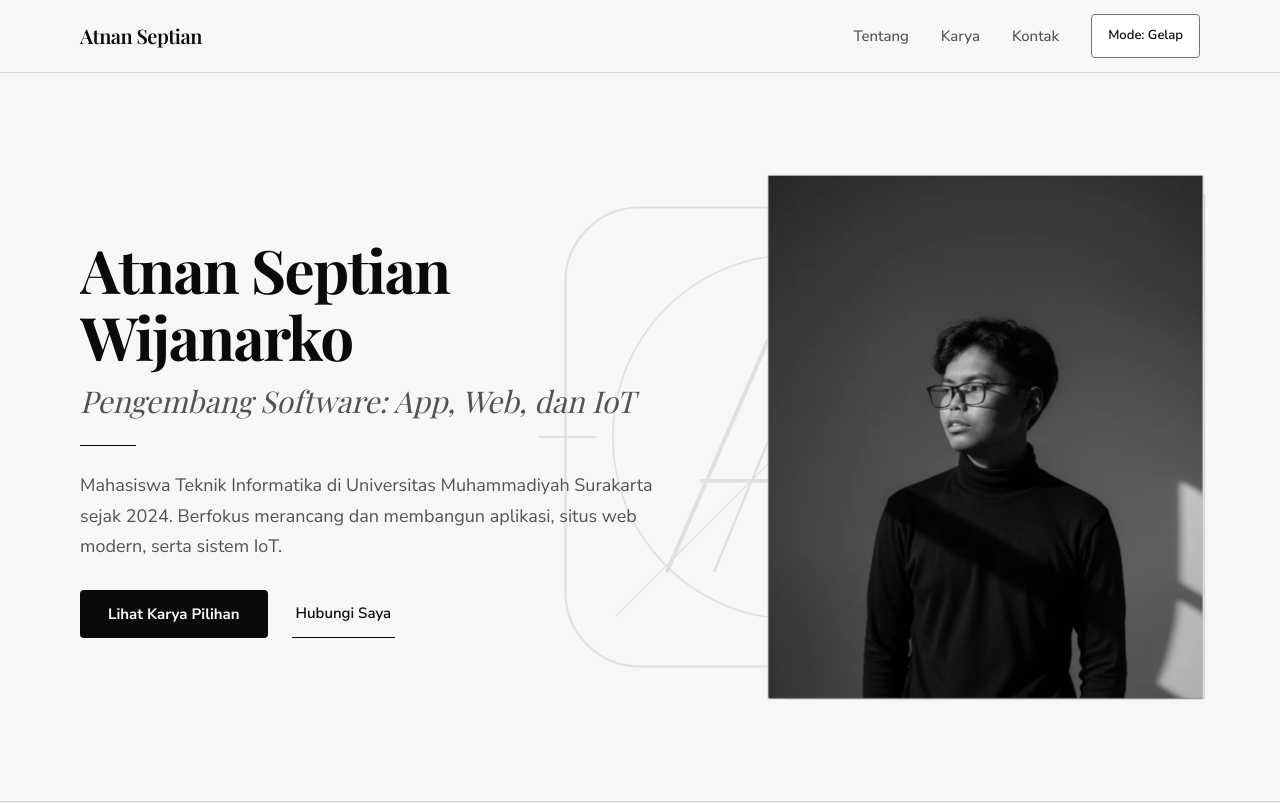
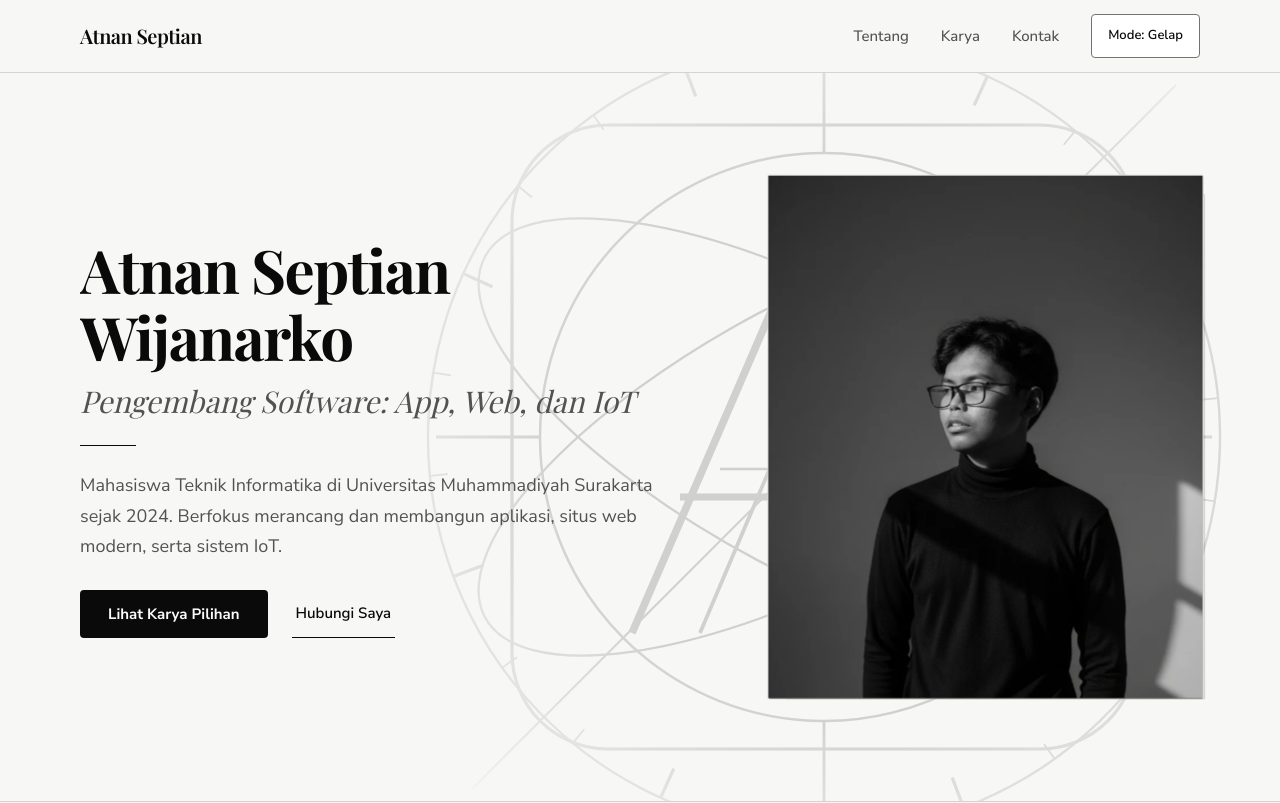
Before and after one commit to Atnan49/Portofolio, a React (Vite) app: page / in a window 1280 px wide. Shown: the top 803 px of the page. Built offline with nearby package versions, Linux system fonts and the light colour scheme; a web font is replaced by a local one.

Commit message:
Buat logo latar megah dengan animasi buku 3D terbuka dan mengecil di belakang

```diff
--- a/src/components/HeroSection.tsx
+++ b/src/components/HeroSection.tsx
@@ -1,12 +1,29 @@
 import { useEffect, useRef } from "react";
-import { animate, stagger, svg } from "animejs";
+import { animate, createSpring, createTimeline, stagger, svg } from "animejs";
 import { PORTFOLIO_PROFILE } from "../data/portfolio";
 import { SplitText, gsap, useGSAP } from "../lib/gsap";
 import { useAnimeTilt3D } from "../lib/useAnimeTilt3D";
 
+const RADIAL_TICKS = Array.from({ length: 24 }, (_, index) => {
+  const angle = (index * Math.PI) / 12;
+  const rInner = index % 3 === 0 ? 182 : 189;
+  const rOuter = 198;
+  return {
+    x1: Number((220 + Math.cos(angle) * rInner).toFixed(2)),
+    y1: Number((220 + Math.sin(angle) * rInner).toFixed(2)),
+    x2: Number((220 + Math.cos(angle) * rOuter).toFixed(2)),
+    y2: Number((220 + Math.sin(angle) * rOuter).toFixed(2)),
+    major: index % 3 === 0,
+  };
+});
+
 export function HeroSection() {
   const sectionRef = useRef<HTMLElement>(null);
   const markSvgRef = useRef<SVGSVGElement>(null);
+  const bookRef = useRef<HTMLDivElement>(null);
+  const bookInnerRef = useRef<HTMLDivElement>(null);
+  const bookCoverRef = useRef<HTMLDivElement>(null);
+  const emblemRef = useRef<HTMLDivElement>(null);
   const stage3dRef = useRef<HTMLDivElement>(null);
   const plane3dRef = useRef<HTMLDivElement>(null);
   const backdrop3dRef = useRef<HTMLDivElement>(null);
@@ -24,20 +41,105 @@ export function HeroSection() {
     if (window.matchMedia("(prefers-reduced-motion: reduce)").matches) return;
 
     const svgEl = markSvgRef.current;
-    if (!svgEl) return;
+    const bookEl = bookRef.current;
+    const bookInnerEl = bookInnerRef.current;
+    const bookCoverEl = bookCoverRef.current;
+    const emblemEl = emblemRef.current;
+    if (!svgEl || !bookEl || !bookInnerEl || !bookCoverEl || !emblemEl) return;
 
     const paths = svgEl.querySelectorAll(".js-mark-path");
-    if (paths.length === 0) return;
+    const drawables = paths.length > 0 ? svg.createDrawable(paths) : [];
+    const orbitRing = svgEl.querySelector(".js-hero-orbit-ring");
 
-    const drawAnim = animate(svg.createDrawable(paths), {
+    const tl = createTimeline();
+
+    tl.set(bookEl, { opacity: 0, scale: 0.65, y: 26 })
+      .set(bookInnerEl, { rotateX: 16, rotateY: -18 })
+      .set(bookCoverEl, { rotateY: 0 })
+      .set(emblemEl, { opacity: 0, scale: 0.2, y: 28 })
+      // 1. Buku monokrom muncul ke ruang 3D
+      .add(
+        bookEl,
+        {
+          opacity: [0, 1],
+          scale: [0.65, 1],
+          y: [26, 0],
+          duration: 380,
+          ease: "outExpo",
+        },
+        0
+      )
+      // 2. Sampul buku terbuka lebar dalam 3D
+      .add(
+        bookInnerEl,
+        {
+          rotateX: 8,
+          rotateY: 0,
+          duration: 580,
+          ease: "inOutExpo",
+        },
+        300
+      )
+      .add(
+        bookCoverEl,
+        {
+          rotateY: [0, -158],
+          duration: 620,
+          ease: "inOutExpo",
+        },
+        300
+      )
+      // 3. Logo monogram mekar keluar dari dalam buku sambil digambar
+      .add(
+        emblemEl,
+        {
+          opacity: [0, 1],
+          scale: [0.2, 1],
+          y: [28, 0],
+          duration: 920,
+          ease: createSpring({ stiffness: 165, damping: 18 }),
+        },
+        620
+      );
+
+    if (drawables.length > 0) {
+      tl.add(
+        drawables,
+        {
           draw: ["0 0", "0 1"],
-      duration: 1300,
-      delay: stagger(75, { start: 180 }),
-      ease: "inOutExpo",
-    });
+          duration: 1120,
+          delay: stagger(18),
+          ease: "outExpo",
+        },
+        640
+      );
+    }
+
+    // 4. Buku mengecil ke belakang logo lalu menghilang
+    tl.add(
+      bookEl,
+      {
+        scale: [1, 0.14],
+        y: [0, 18],
+        opacity: [1, 0],
+        duration: 560,
+        ease: "inExpo",
+      },
+      1060
+    );
+
+    const orbitAnim = orbitRing
+      ? animate(orbitRing, {
+          rotate: 360,
+          duration: 90000,
+          loop: true,
+          ease: "linear",
+        })
+      : null;
 
     return () => {
-      drawAnim.revert();
+      tl.revert();
+      orbitAnim?.revert();
     };
   }, []);
 
@@ -133,7 +235,9 @@ export function HeroSection() {
           );
 
         gsap.to(".js-hero-mark-layer", {
-          y: -34,
+          y: -48,
+          scale: 1.06,
+          rotate: 5,
           ease: "none",
           scrollTrigger: {
             trigger: sectionRef.current,
@@ -180,110 +284,216 @@ export function HeroSection() {
     >
       <div
         aria-hidden="true"
-        className="js-hero-mark-layer pointer-events-none absolute top-14 -right-12 z-0 flex w-[280px] select-none items-center justify-center sm:inset-y-0 sm:top-0 sm:right-auto sm:left-[34%] sm:w-[440px] lg:left-[41%] lg:w-[540px]"
+        className="js-hero-mark-layer pointer-events-none absolute -top-6 -right-24 z-0 flex w-[460px] select-none items-center justify-center sm:top-1/2 sm:-right-16 sm:w-[680px] sm:-translate-y-1/2 lg:left-[30%] lg:right-auto lg:w-[880px]"
+      >
+        <div
+          ref={bookRef}
+          className="js-hero-book motion-reduce:hidden pointer-events-none absolute inset-0 z-0 flex items-center justify-center [perspective:1200px]"
+        >
+          <div
+            ref={bookInnerRef}
+            className="relative h-[220px] w-[165px] -translate-x-4 sm:h-[280px] sm:w-[210px] sm:-translate-x-8 lg:h-[320px] lg:w-[240px] lg:-translate-x-16 [transform-style:preserve-3d]"
+          >
+            <div className="absolute inset-0 rounded-r-[4px] border-2 border-[#0A0A0A]/30 bg-[#F7F7F5]/80 p-5 shadow-[12px_18px_36px_-20px_rgba(10,10,10,0.28)] dark:border-[#FAFAFA]/30 dark:bg-[#141414]/80 dark:shadow-[12px_18px_36px_-18px_rgba(0,0,0,0.9)]">
+              <div className="flex h-full flex-col justify-between border-l border-[#0A0A0A]/20 pl-3.5 dark:border-[#FAFAFA]/20">
+                <div className="flex flex-col gap-2.5 pt-3">
+                  <span className="h-px w-3/4 bg-[#0A0A0A]/20 dark:bg-[#FAFAFA]/20" />
+                  <span className="h-px w-1/2 bg-[#0A0A0A]/15 dark:bg-[#FAFAFA]/15" />
+                </div>
+                <div className="flex flex-col gap-2 pb-3">
+                  <span className="h-px w-5/6 bg-[#0A0A0A]/20 dark:bg-[#FAFAFA]/20" />
+                  <span className="h-px w-2/3 bg-[#0A0A0A]/15 dark:bg-[#FAFAFA]/15" />
+                </div>
+              </div>
+            </div>
+
+            <div
+              ref={bookCoverRef}
+              className="js-book-cover absolute inset-0 origin-left rounded-r-[4px] border-2 border-[#0A0A0A]/35 bg-[#F7F7F5]/90 p-5 [transform-style:preserve-3d] dark:border-[#FAFAFA]/35 dark:bg-[#141414]/90"
+            >
+              <div className="flex h-full w-full flex-col justify-between border border-[#0A0A0A]/15 p-3 dark:border-[#FAFAFA]/15">
+                <span className="h-px w-8 bg-[#0A0A0A]/30 dark:bg-[#FAFAFA]/30" />
+                <div className="mx-auto flex h-12 w-12 items-center justify-center rounded border border-[#0A0A0A]/25 dark:border-[#FAFAFA]/25">
+                  <span className="h-3 w-3 rotate-45 border border-[#0A0A0A]/35 dark:border-[#FAFAFA]/35" />
+                </div>
+                <span className="h-px w-full bg-[#0A0A0A]/20 dark:bg-[#FAFAFA]/20" />
+              </div>
+            </div>
+          </div>
+        </div>
+
+        <div
+          ref={emblemRef}
+          className="js-hero-emblem relative z-10 w-full [mask-image:radial-gradient(ellipse_at_54%_50%,black_44%,transparent_86%)]"
         >
           <svg
             ref={markSvgRef}
-          viewBox="0 0 320 320"
+            viewBox="0 0 440 440"
             fill="none"
-          className="h-auto w-full text-[#0A0A0A] opacity-[0.09] dark:text-[#FAFAFA] dark:opacity-[0.11]"
+            className="h-auto w-full text-[#0A0A0A] opacity-[0.16] dark:text-[#FAFAFA] dark:opacity-[0.18]"
           >
+            <g
+              className="js-hero-orbit-ring"
+              style={{ transformBox: "fill-box", transformOrigin: "center" }}
+            >
+              <circle
+                className="js-mark-path"
+                cx="220"
+                cy="220"
+                r="198"
+                stroke="currentColor"
+                strokeWidth="1.2"
+                strokeDasharray="3 8"
+              />
+              {RADIAL_TICKS.map((tick, idx) => (
+                <line
+                  key={idx}
+                  className="js-mark-path"
+                  x1={tick.x1}
+                  y1={tick.y1}
+                  x2={tick.x2}
+                  y2={tick.y2}
+                  stroke="currentColor"
+                  strokeWidth={tick.major ? "1.6" : "0.9"}
+                />
+              ))}
+            </g>
+
+            <ellipse
+              className="js-mark-path"
+              cx="220"
+              cy="220"
+              rx="192"
+              ry="70"
+              transform="rotate(-28 220 220)"
+              stroke="currentColor"
+              strokeWidth="1.15"
+            />
+            <ellipse
+              className="js-mark-path"
+              cx="220"
+              cy="220"
+              rx="192"
+              ry="70"
+              transform="rotate(28 220 220)"
+              stroke="currentColor"
+              strokeWidth="1.15"
+            />
+
             <rect
               className="js-mark-path"
-            x="24"
-            y="24"
-            width="272"
-            height="272"
-            rx="44"
+              x="64"
+              y="64"
+              width="312"
+              height="312"
+              rx="48"
+              stroke="currentColor"
+              strokeWidth="1.6"
+            />
+            <circle
+              className="js-mark-path"
+              cx="220"
+              cy="220"
+              r="142"
               stroke="currentColor"
               strokeWidth="1.25"
             />
-          <circle
+
+            <line
               className="js-mark-path"
-            cx="160"
-            cy="160"
-            r="108"
+              x1="44"
+              y1="396"
+              x2="396"
+              y2="44"
               stroke="currentColor"
               strokeWidth="1"
-            strokeDasharray="4 6"
             />
             <line
               className="js-mark-path"
-            x1="54"
-            y1="266"
-            x2="266"
-            y2="54"
+              x1="220"
+              y1="26"
+              x2="220"
+              y2="78"
               stroke="currentColor"
-            strokeWidth="0.9"
+              strokeWidth="1.4"
             />
             <line
               className="js-mark-path"
-            x1="160"
-            y1="8"
-            x2="160"
-            y2="42"
+              x1="220"
+              y1="362"
+              x2="220"
+              y2="414"
               stroke="currentColor"
-            strokeWidth="1.1"
+              strokeWidth="1.4"
             />
             <line
               className="js-mark-path"
-            x1="160"
-            y1="278"
-            x2="160"
-            y2="312"
+              x1="26"
+              y1="220"
+              x2="78"
+              y2="220"
               stroke="currentColor"
-            strokeWidth="1.1"
+              strokeWidth="1.4"
             />
             <line
               className="js-mark-path"
-            x1="8"
-            y1="160"
-            x2="42"
-            y2="160"
+              x1="362"
+              y1="220"
+              x2="414"
+              y2="220"
               stroke="currentColor"
-            strokeWidth="1.1"
+              strokeWidth="1.4"
             />
-          <line
-            className="js-mark-path"
-            x1="278"
-            y1="160"
-            x2="312"
-            y2="160"
-            stroke="currentColor"
-            strokeWidth="1.1"
-          />
+
             <path
               className="js-mark-path"
-            d="M84 240L160 66L236 240"
+              d="M124 318L220 96L316 318"
               stroke="currentColor"
-            strokeWidth="2.4"
+              strokeWidth="3.8"
               strokeLinecap="round"
               strokeLinejoin="round"
             />
             <path
               className="js-mark-path"
-            d="M112 240L160 124L208 240"
+              d="M158 318L220 172L282 318"
               stroke="currentColor"
-            strokeWidth="1.4"
+              strokeWidth="1.9"
               strokeLinecap="round"
               strokeLinejoin="round"
             />
             <path
               className="js-mark-path"
-            d="M104 186H216"
+              d="M148 250H292"
               stroke="currentColor"
-            strokeWidth="2.2"
+              strokeWidth="3.4"
               strokeLinecap="round"
+            />
+            <path
+              className="js-mark-path"
+              d="M168 236H272"
+              stroke="currentColor"
+              strokeWidth="1.2"
+              strokeLinecap="round"
+            />
+
+            <circle
+              className="js-mark-path"
+              cx="326"
+              cy="112"
+              r="14"
+              stroke="currentColor"
+              strokeWidth="2.4"
             />
             <circle
               className="js-mark-path"
-            cx="244"
-            cy="76"
-            r="12"
+              cx="326"
+              cy="112"
+              r="5"
               stroke="currentColor"
-            strokeWidth="1.8"
+              strokeWidth="1.6"
             />
           </svg>
+        </div>
       </div>
 
       <div className="relative z-10 mx-auto grid min-h-[calc(100svh-4.5rem)] max-w-[1440px] grid-cols-1 items-center gap-10 px-5 py-10 md:px-10 md:py-16 lg:grid-cols-12 lg:gap-16 lg:px-20 lg:py-20">
```
Lines whose indentation alone changed are shown as unchanged.
